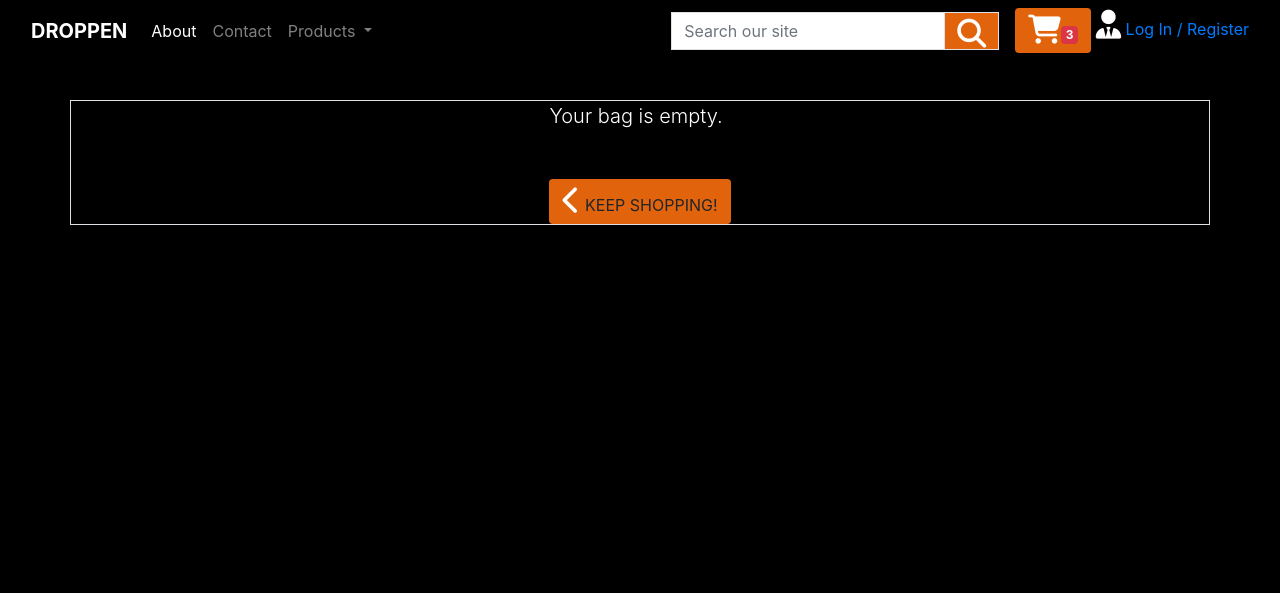
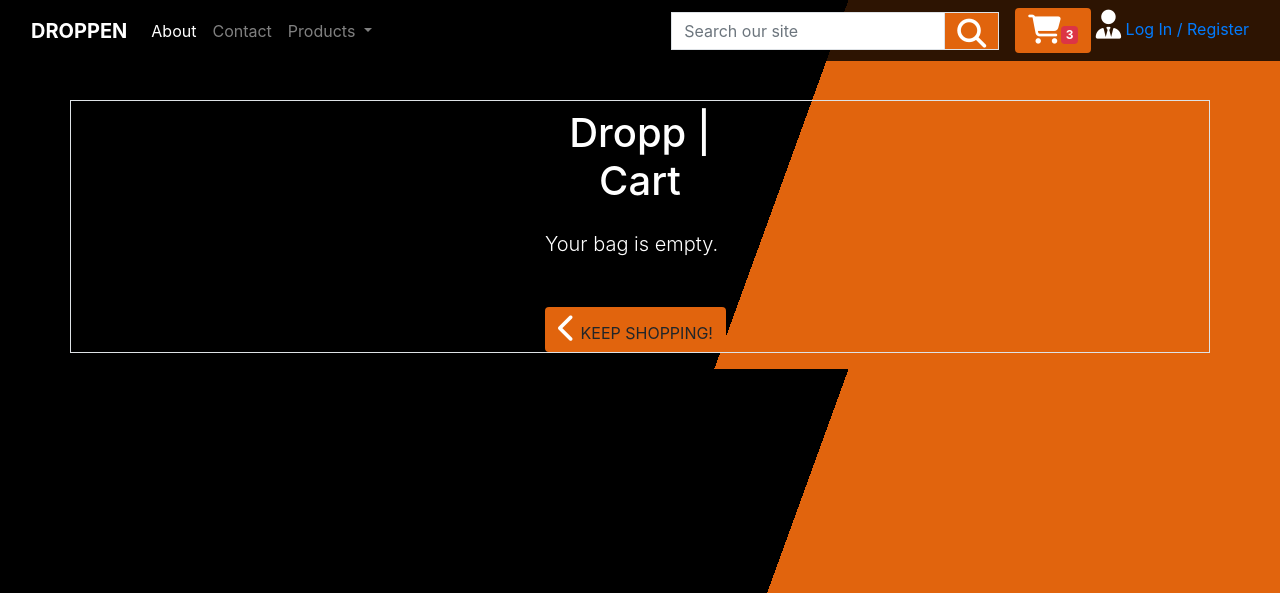
Before and after one commit to Marcroth0/canned-water, a Django app: page /bag/ in a window 1280 px wide. Shown: the top 593 px of the page. Run offline with Django 3.2, Linux system fonts and the light colour scheme; some libraries are stand-ins or nearby versions; some web fonts are replaced.

Commit message:
updated bag template

```diff
--- a/bag/templates/bag/bag.html
+++ b/bag/templates/bag/bag.html
@@ -1,12 +1,82 @@
 {% extends "base.html" %}
 {% load static %}
 {% block content %}
-<div class="container mb-2 mt-100 d-flex justify-content-center border">
+<div class="bag-bg-overlay background-blur"></div>
+<div class="container mb-3 mt-100 d-flex justify-content-center border">
+    <div class="row justify-content-center">
+        <div class="col-xl-10">
+            <div class="row text-center mt-2">
+                <div class="col">
+                    <div class="row mb-3 justify-content-center ">
+                        <div class="col">
+                            <h1>Dropp | Cart</h1>
+                        </div>
+                    </div>
+                </div>
+            </div>
             <div class="row">
                 <div class="col">
                     {% if bag_items %}
                         <div class="table-responsive rounded">
-                    {{ bag_items }}
+                            <table class="table table-sm table-borderless">
+                                <thead class="text-light">
+                                    <tr>
+                                        <th scope="col">Product Info</th>
+                                        <th scope="col"></th>
+                                        <th scope="col">Price</th>
+                                        <th scope="col">Qty</th>
+                                        <th scope="col">Subtotal</th>
+                                    </tr>
+                                </thead>
+                                {% for item in bag_items %}
+                                    <tr>
+                                        <td class="p-3 w-25">
+                                            <img class="img-fluid rounded" src="{{ item.product.image.url }}">
+                                        </td>
+                                        <td class="py-3">
+                                            <p class="my-0"><strong>{{ item.product.name  }}</strong></p>
+                                            <p class="my-0 small text-muted">SKU: {{ item.product|upper }}</p>
+                                        </td>
+                                        <td class="py-3">
+                                            <p class="my-0"> ${{ item.product.price  }}</p>
+                                        </td>
+                                        <td class="py-3">
+                                            <p class="my-0">{{ item.quantity  }}</p>
+                                    </td>
+                                        <td class="py-3">
+                                            <p class="my-0">{{ item.product.price  }}</p>
+                                        </td>
+                                    </tr>
+                                {% endfor %}
+                                <tr>
+                                    <td colspan="5" class="pt-5 text-right">
+                                        <h6><strong>Bag Total: ${{ total|floatformat:2 }}</strong></h6>
+                                        <h6>Delivery: ${{ delivery|floatformat:2 }}</h6>
+                                        <h4 class="mt-4"><strong>Total: ${{ grand_total|floatformat:2 }}</strong></h4>
+                                        {% if free_delivery_delta > 0 %}
+                                            <p class="mb-1 text-danger">
+                                                Hydrate more, mate. For the environment. Spend <strong>${{ free_delivery_delta }}</strong> more to get free delivery.
+                                            </p>
+                                        {% endif %}
+                                    </td>
+                                </tr>
+                                <tr>
+                                    <td colspan="5" class="text-right">
+                                        <a href="{% url 'products' %}" class="btn btn-outline-black rounded-0 btn-lg">
+                                            <span class="icon">
+                                                <i class="fas fa-chevron-left"></i>
+                                            </span>
+                                            <span class="text-uppercase">Keep Shopping</span>
+                                        </a>
+                                        <a href="" class="btn btn-black rounded-0 btn-lg">
+                                            <span class="text-uppercase">Secure Checkout</span>
+                                            <span class="icon">
+                                                <i class="fas fa-lock"></i>
+                                            </span>
+                                        </a>
+                                    </td>
+                                </tr>
+                            </table>
                         </div>
                 {% else %}
                     <p class="lead mb-5">Your bag is empty.</p>
@@ -20,5 +90,6 @@
             </div>
         </div>
     </div>
+</div>
 
 {% endblock %}
--- a/static/css/base.css
+++ b/static/css/base.css
@@ -1,6 +1,6 @@
 body {
   /* background: rgba(32, 33, 36, 1); */
-  background: #000;
+  background: linear-gradient(110deg, #000000 60%, #e1640d 60%);
 }
 
 .container-fluid {
@@ -10,6 +10,7 @@
 
 .btn {
   background-color: #e1640d;
+
 }
 
 .product-orange {
@@ -433,9 +434,9 @@
   }
 }
 
-.test {
-  color: white;
-  margin-top: 100px;
-  height: 100%;
-  width: 100%;
+/* Bag */
+
+td img {
+  max-height: 90px;
+  max-width: 90px;
 }
```
Lines whose indentation alone changed are shown as unchanged.
